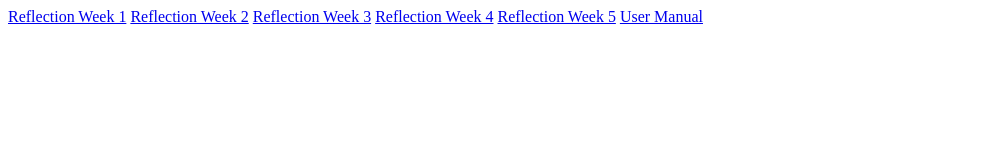
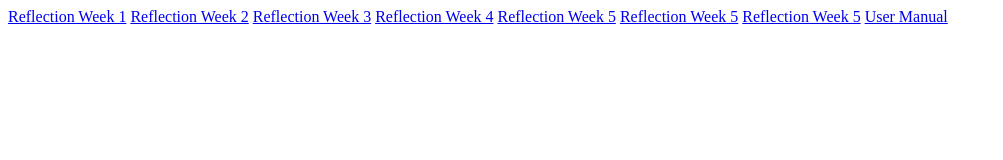
Before and after one commit to ariannamihu/CSE-170, a plain HTML site: page index.html in a window 1280 px wide. Shown: the whole page, without its empty margins (0-1003 px from the left). Drawn offline with Linux system fonts and the light colour scheme.

Commit message:
Update index.html

```diff
--- a/index.html
+++ b/index.html
@@ -6,6 +6,8 @@
   <a href="./Wk_03_Reflection.docx"> Reflection Week 3</a>
   <a href="./wk_04_reflection.docx"> Reflection Week 4</a>
   <a href="./wk_05_reflection.docx"> Reflection Week 5</a>
+  <a href="./wk_06_reflection.docx"> Reflection Week 5</a>
+  <a href="./User Manual Ch. 2"> Reflection Week 5</a>
   <a href="./Arianna Mihu - User manual.docx"> User Manual</a>
   </body>
 
```
